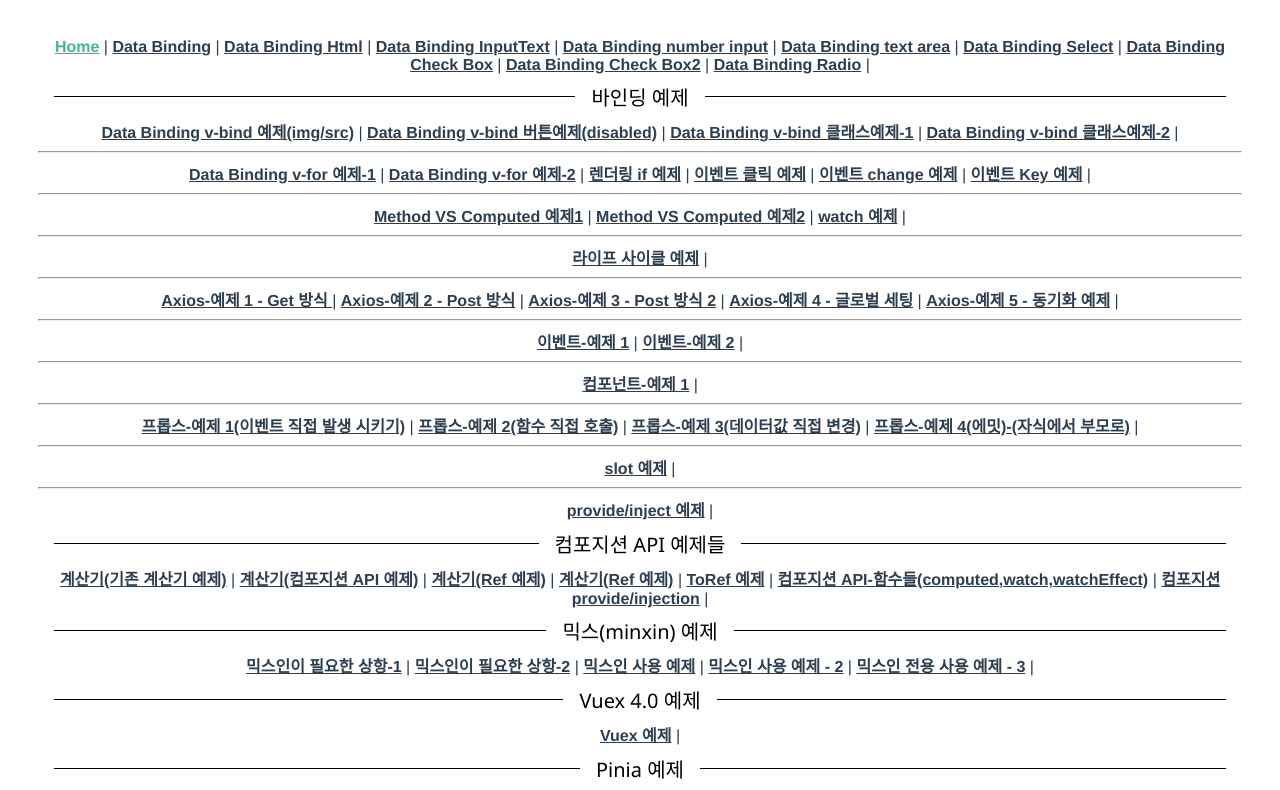
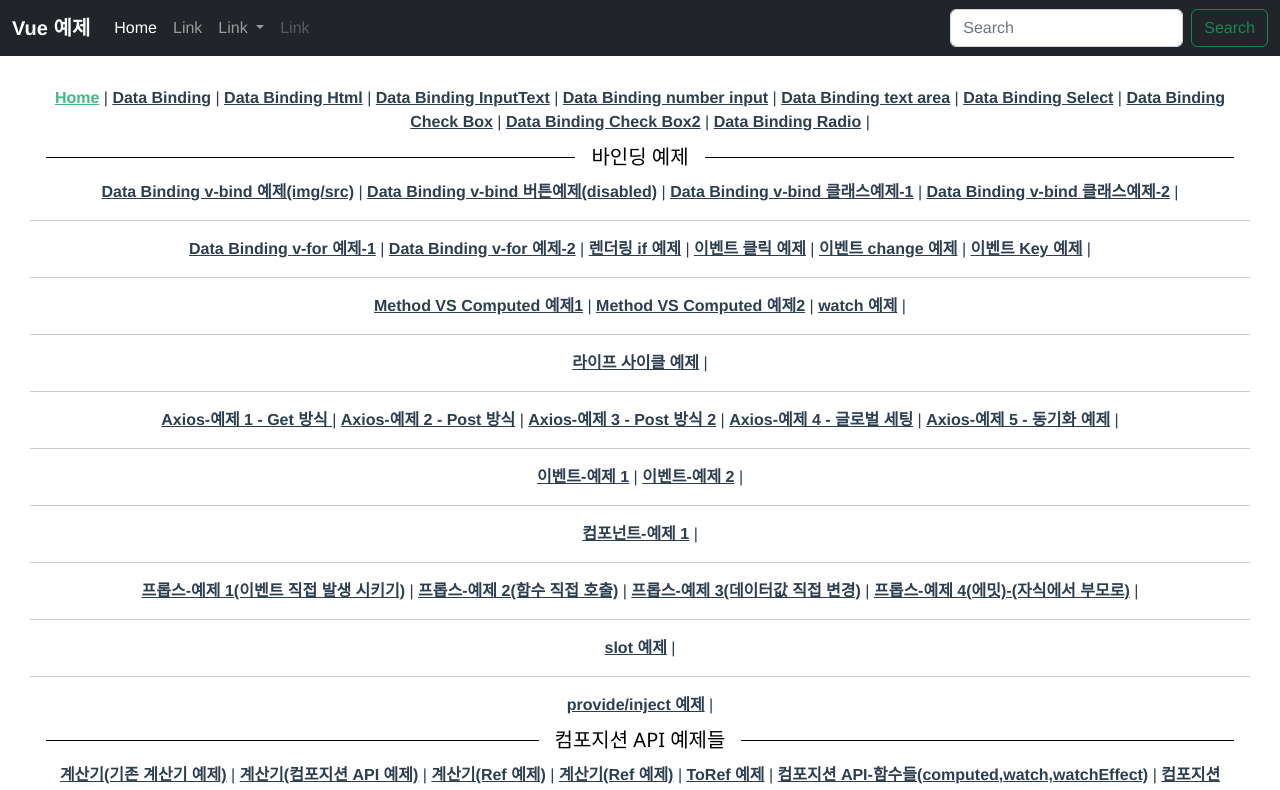
Before and after one commit to n3316202/vue3-sindorim-3, a Vue app: page / in a window 1280 px wide. Shown: the top 790 px of the page. Built offline with nearby package versions, Linux system fonts and the light colour scheme.

Commit message:
라우터처리

```diff
--- a/package.json
+++ b/package.json
@@ -8,6 +8,8 @@
     "lint": "vue-cli-service lint"
   },
   "dependencies": {
+    "@popperjs/core": "^2.11.6",
+    "bootstrap": "^5.2.3",
     "axios": "^1.4.0",
     "core-js": "^3.8.3",
     "pinia": "^2.1.4",
--- a/src/App.vue
+++ b/src/App.vue
@@ -1,4 +1,5 @@
 <template>
+  <main-header></main-header>
   <nav>
     <router-link to="/">Home</router-link> | <router-link to="/databinding1">Data Binding</router-link> |
     <router-link to="/databindinghtml2">Data Binding Html</router-link> |
@@ -69,12 +70,22 @@
   </nav>
   <router-view />
 </template>
-<script>
+
+<script setup>
+import MainHeader from '@/components/MainHeader.vue'
 import HRDelimeter from '@/views/utils/HRDelimeter.vue'
-//src\views\utils\HRDelimeter.vue
-export default {
-  components: { HRDelimeter }
-}
+import { useRouter } from 'vue-router'
+
+const router = useRouter()
+
+router.options.routes.forEach((route, index) => {
+  console.log(route.path + ':' + index)
+
+  console.log(route.children)
+  // route.children.forEach((child) => {
+  //   console.log(child)
+  // })
+})
 </script>
 
 <style>
--- /dev/null
+++ b/src/components/MainHeader.vue
@@ -0,0 +1,73 @@
+<template>
+  <header>
+    <nav class="navbar navbar-expand-lg navbar-dark bg-dark">
+      <div class="container-fluid">
+        <a class="navbar-brand" href="#">Vue 예제</a>
+        <button
+          class="navbar-toggler"
+          type="button"
+          data-bs-toggle="collapse"
+          data-bs-target="#navbarScroll"
+          aria-controls="navbarScroll"
+          aria-expanded="false"
+          aria-label="Toggle navigation"
+        >
+          <span class="navbar-toggler-icon"></span>
+        </button>
+        <div class="collapse navbar-collapse" id="navbarScroll">
+          <ul class="navbar-nav me-auto my-2 my-lg-0 navbar-nav-scroll" style="--bs-scroll-height: 100px">
+            <li class="nav-item">
+              <a class="nav-link active" aria-current="page" href="#">Home</a>
+            </li>
+            <li class="nav-item">
+              <a class="nav-link" href="#">Link</a>
+            </li>
+            <li class="nav-item dropdown">
+              <a
+                class="nav-link dropdown-toggle"
+                href="#"
+                id="navbarScrollingDropdown"
+                role="button"
+                data-bs-toggle="dropdown"
+                aria-expanded="false"
+              >
+                Link
+              </a>
+              <ul class="dropdown-menu" aria-labelledby="navbarScrollingDropdown">
+                <li><a class="dropdown-item" href="#">Action</a></li>
+                <li><a class="dropdown-item" href="#">Another action</a></li>
+                <li><hr class="dropdown-divider" /></li>
+                <li><a class="dropdown-item" href="#">Something else here</a></li>
+              </ul>
+            </li>
+            <li class="nav-item">
+              <a class="nav-link disabled" href="#" tabindex="-1" aria-disabled="true">Link</a>
+            </li>
+          </ul>
+          <form class="d-flex">
+            <input class="form-control me-2" type="search" placeholder="Search" aria-label="Search" />
+            <button class="btn btn-outline-success" type="submit">Search</button>
+          </form>
+        </div>
+      </div>
+    </nav>
+  </header>
+</template>
+
+<script setup>
+// import { useRouter } from 'vue-router'
+
+// const router = useRouter()
+
+// router.options.routes.forEach((route) => {
+//   //console.log(route.children + ':' + index)
+
+//   route.children.forEach((child) => {
+//     console.log(child)
+//   })
+
+//   // console.log(route.meta.title + ':' + index)
+// })
+</script>
+
+<style scoped></style>
--- a/src/main.js
+++ b/src/main.js
@@ -5,6 +5,8 @@ import axios from 'axios'
 import mixin from '@/mixins/mixins'
 // import store from './store'
 import { createPinia } from 'pinia'
+import 'bootstrap/dist/css/bootstrap.min.css'
+import 'bootstrap/dist/js/bootstrap.min.js'
 
 //createApp(App).use(router).mount('#app')
 
```
Also changed, not shown: src/router/index.js (+12 -2 lines), 1 other file (tests, documents, lock files or other folders).
